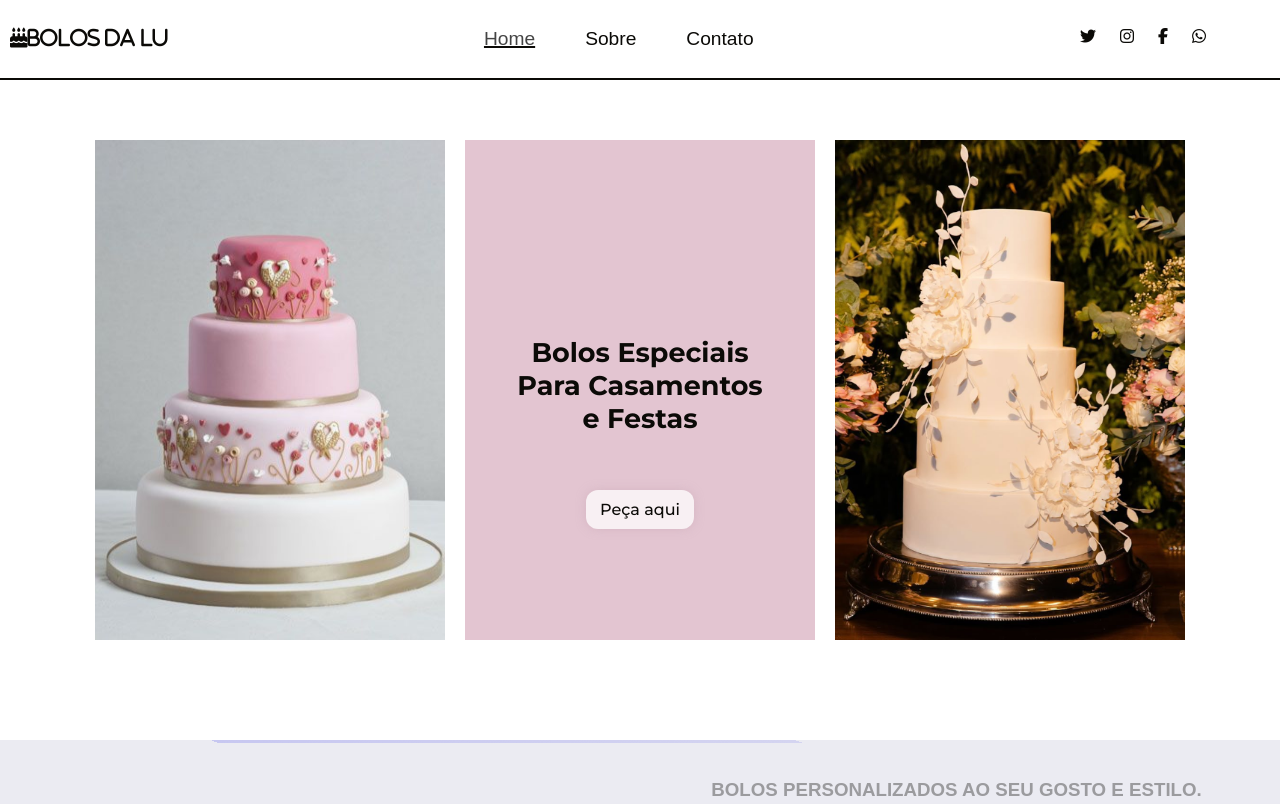
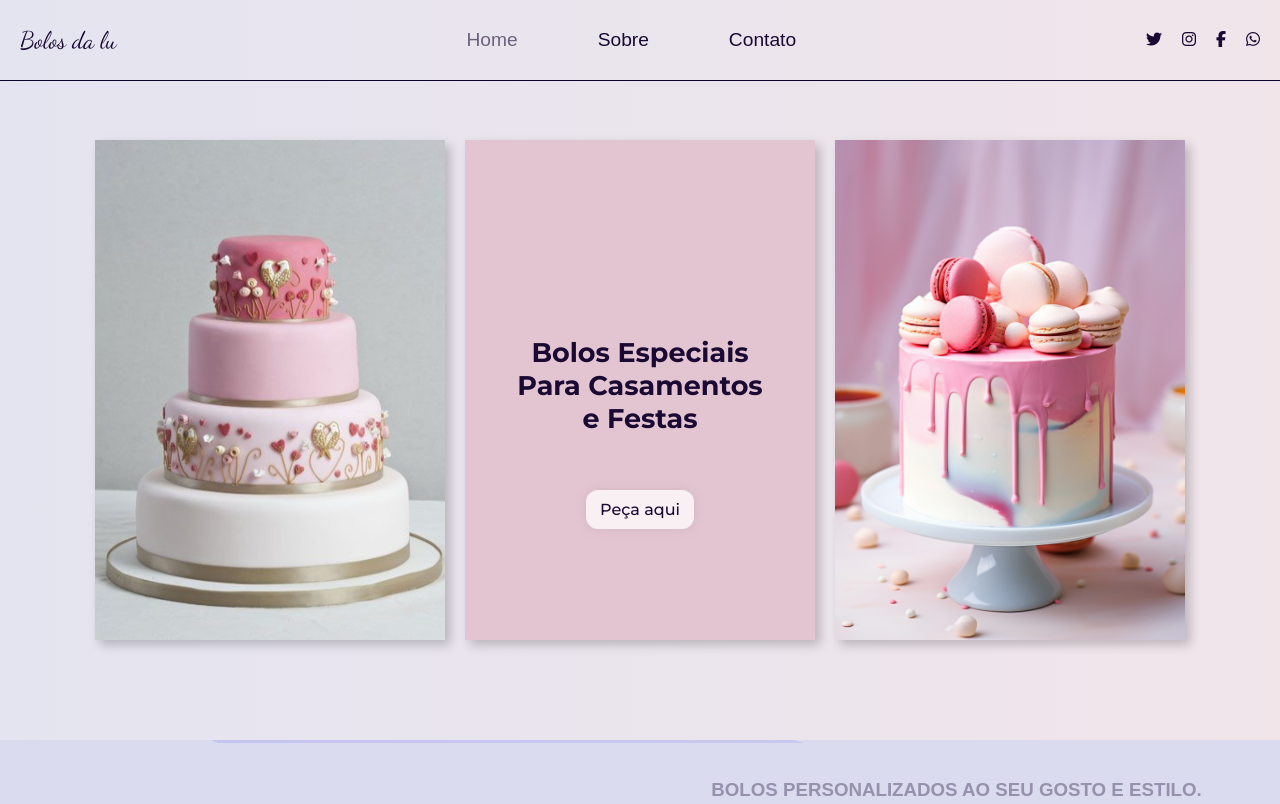
Before and after one commit to Kauanvictorm/projeto-cakemenu, a plain HTML site: page index.html in a window 1280 px wide. Shown: the top 804 px of the page. Drawn offline with Linux system fonts and the light colour scheme.

Commit message:
tela grande finalizada

```diff
--- a/estilos/style.css
+++ b/estilos/style.css
@@ -1,4 +1,5 @@
 @import url('https://fonts.googleapis.com/css2?family=Montserrat:ital,wght@0,100..900;1,100..900&display=swap');
+@import url('https://fonts.googleapis.com/css2?family=Dancing+Script:wght@400..700&display=swap');
 
 /*
 PALETA DE CORES:
@@ -32,69 +33,76 @@ PALETA DE CORES:
 }
 
 body {
-    background-color: #FFFFFF;
+    background: linear-gradient(to right, #e4e4f0, #f1e5ea);
     width: 100%;
     height: 100%;
 }
 
 header {
+    display: flex;
+    justify-content: space-between;
+    align-items: center;
     position: fixed;
-    top: 0%;
+    top: 0;
     z-index: 11;
-    background-color: #FFFFFF;
     width: 100%;
-    padding: 28px 0px;
-    border-bottom: 2px solid #0B0A07;
+    height: 80px;
+    background: linear-gradient(to right, #e4e4f0, #f1e5ea);
+    border-bottom: 1px solid #0B032D;
 }
 
 #navbar {
     display: flex;
+    align-items: center;
+    justify-content: center;
     text-align: center;
-    justify-content: space-between;
-    width: 95%;
+    width: 100%;
+    padding: 0px 10px;
 }
 
-#nav_logo {
-    display: flex;
-    color: #0B0A07;
-    font-size: 20px;
+.nav_logo {
+    display: inline-block;
+    color: #190933;
+    font-family: "Dancing Script", cursive;
+    font-size: 1.5em;
     padding-left: 10px;
 }
 
 #nav_menus {
     display: flex;
-    gap: 50px;
+    gap: 80px;
+    flex: 1;
+    justify-content: center;
+    align-items: center;
     list-style: none;
 }
 
 .nav-item a {
-    color: #0B0A07;
+    color: #190933;
     text-align: center;
     text-decoration: none;
     font-size: 1.2em;
     font-weight: 100;
 }
 .nav-item a.ativo {
-    color: #000000bb;
-    text-decoration: 2px underline #0B0A07;
+    color: #19093398;
     font-weight: 200;
 }
 #nav_redes {
     display: flex;
-    gap: 4px;
+    gap: 20px;
     list-style: none;
+    padding-right: 10px;
 }
 
 .nav-sociais a {
-    color: #0B0A07;
+    color: #190933;
     text-decoration: none;
     font-weight: 600;
-    margin: 10px;
 }
 
 section {
     width: 100%;
-    height: 100%;
     margin-top: 90px;
 }
 
@@ -103,6 +111,7 @@ section {
     justify-content: center;
     align-items: center;
     flex-direction: column;
+    width: 100%;
 }
 
 .group-cake {
@@ -126,6 +135,7 @@ section {
     justify-content: center;
     text-align: center;
     overflow: hidden;
+    box-shadow: 5px 5px 10px rgba(0, 0, 0, .212);
 }
 
 .cake-image img {
@@ -142,7 +152,7 @@ section {
 }
 
 .cake-info h2 {
-    color: #0B0A07;
+    color: #190933;
     font-size: 27px;
     font-family: "Montserrat", serif;
     font-optical-sizing: auto;
@@ -154,7 +164,7 @@ section {
     position: absolute;
     top: 70%;
     background-color: #f8f0f3;
-    color: #0B0A07;
+    color: #190933;
     font-family: "Montserrat", serif;
     font-optical-sizing: auto;
     font-weight: 500;
@@ -181,14 +191,14 @@ section {
     text-align: center;
     width: 100%;
     height: 100px;
-    background-color: #EBEBF2;
+    background-color: #dbdbf0;
     overflow: hidden;
 }
 
 .slogan-text {
     position: absolute;
     z-index: 10;
-    color: #0B0A07;
+    color: #190933;
     font-family: "Montserrat", serif;
     font-optical-sizing: auto;
     font-style: normal;
@@ -248,7 +258,7 @@ section {
     position: absolute;
     width: 100%;
     height: 200px;
-    background: linear-gradient(90deg, #e0e0f0, #c2c2f1);
+    background: linear-gradient(90deg, #cdcdee, #c2c2f1);
     animation: animate 9s linear infinite;
 }
 
@@ -261,7 +271,7 @@ section {
 .group-slogan::after {
     content: "";
     position: absolute;
-    background-color: #EBEBF2;
+    background-color: #dbdbf0;
     inset: 3px;
     border-radius: inherit;
 }
@@ -286,7 +296,7 @@ section {
     display: flex;
     flex-direction: column;
     justify-content: center;
-
+    box-shadow: 5px 5px 10px rgba(0, 0, 0, .212);
 }
 
 .link-card>img {
@@ -302,7 +312,7 @@ section {
     padding: 10px 14px;
     text-align: center;
     background-color: #FFFFFF;
-    color: #0B0A07;
+    color: #190933;
     font-family: "Montserrat", serif;
     font-optical-sizing: auto;
     font-style: normal;
@@ -311,10 +321,22 @@ section {
 }
 
 footer {
+    display: flex;
+    justify-content: center;
+    align-items: center;
+    text-align: center;
     width: 100%;
-    height: 20px;
+    height: 30px;
     margin-top: 10px;
     padding: 10px 0px;
-    text-align: center;
-    border-top: 2px solid #0B0A07;
+    color: #190933;
+    border-top: 1px solid #0B032D;
 }
+footer p > a {
+    font-weight: bold;
+    color: #190933;
+    text-decoration: none;
+}
+footer p > a:hover {
+    text-decoration: underline;
+}
--- a/index.html
+++ b/index.html
@@ -14,7 +14,7 @@
 <body>
     <header>
         <nav id="navbar">
-            <i class="fa-solid fa-cake-candles" id="nav_logo">bolos da lu</i>
+            <span class="nav_logo">Bolos da lu</span>
 
             <ul id="nav_menus">
                 <li class="nav-item">
@@ -29,16 +29,16 @@
             </ul>
             <ul id="nav_redes">
                 <li class="nav-sociais">
-                    <a href="#"><i class="fa-brands fa-twitter"></i></a>
+                    <a href="https://x.com/?lang=pt" target="_blank"><i class="fa-brands fa-twitter"></i></a>
                 </li>
                 <li class="nav-sociais">
-                    <a href="#"><i class="fa-brands fa-instagram"></i></a>
+                    <a href="https://www.instagram.com/instagram/" target="_blank"><i class="fa-brands fa-instagram"></i></a>
                 </li>
                 <li class="nav-sociais">
-                    <a href="#"><i class="fa-brands fa-facebook-f"></i></a>
+                    <a href="https://www.facebook.com/?locale=pt_BR" target="_blank"><i class="fa-brands fa-facebook-f"></i></a>
                 </li>
                 <li class="nav-sociais">
-                    <a href="#"><i class="fa-brands fa-whatsapp"></i></a>
+                    <a href="https://www.whatsapp.com/?lang=pt_BR" target="_blank"><i class="fa-brands fa-whatsapp"></i></a>
                 </li>
             </ul>
         </nav>
@@ -54,7 +54,7 @@
                         <a href="https://www.whatsapp.com/?lang=pt_BR" target="_blank">Peça aqui</a>
                 </div>
                 <div class="cake-image">
-                    <img src="imagens/bolocasamento.png" alt="cake_casamento">
+                    <img src="imagens/bolo-decorado.png" alt="cake_casamento">
                 </div>
             </div>
             <div class="group-slogan">
@@ -92,9 +92,8 @@
         </div>
     </section>
     <footer>
-        <p><span>Bolos da Lúcia</span>. Criado Por <span>Kauan Victor</span></p>
+        <p>&copy; 2025 Bolos da Lu. Todos os direitos reservados. Desenvolvido com carinho por <a href="#" target="_blank">Kauan Victor</a>.</p>
     </footer>
-    <script src="scripts.js"></script>
 </body>
 
 </html>
```
Also changed, not shown: contato.html (+7 -11 lines), sobre.html (+19 -10 lines), imagens/bolo-decorado.png (added), scripts.js (deleted).
